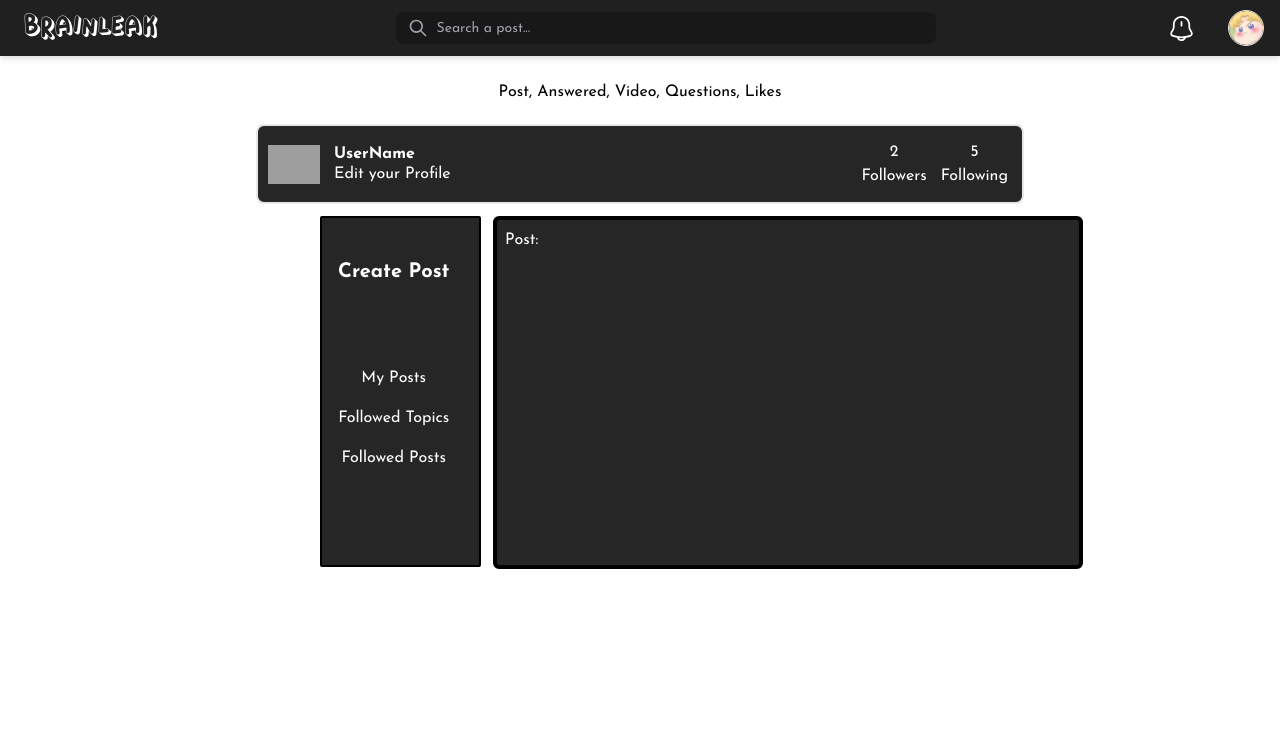
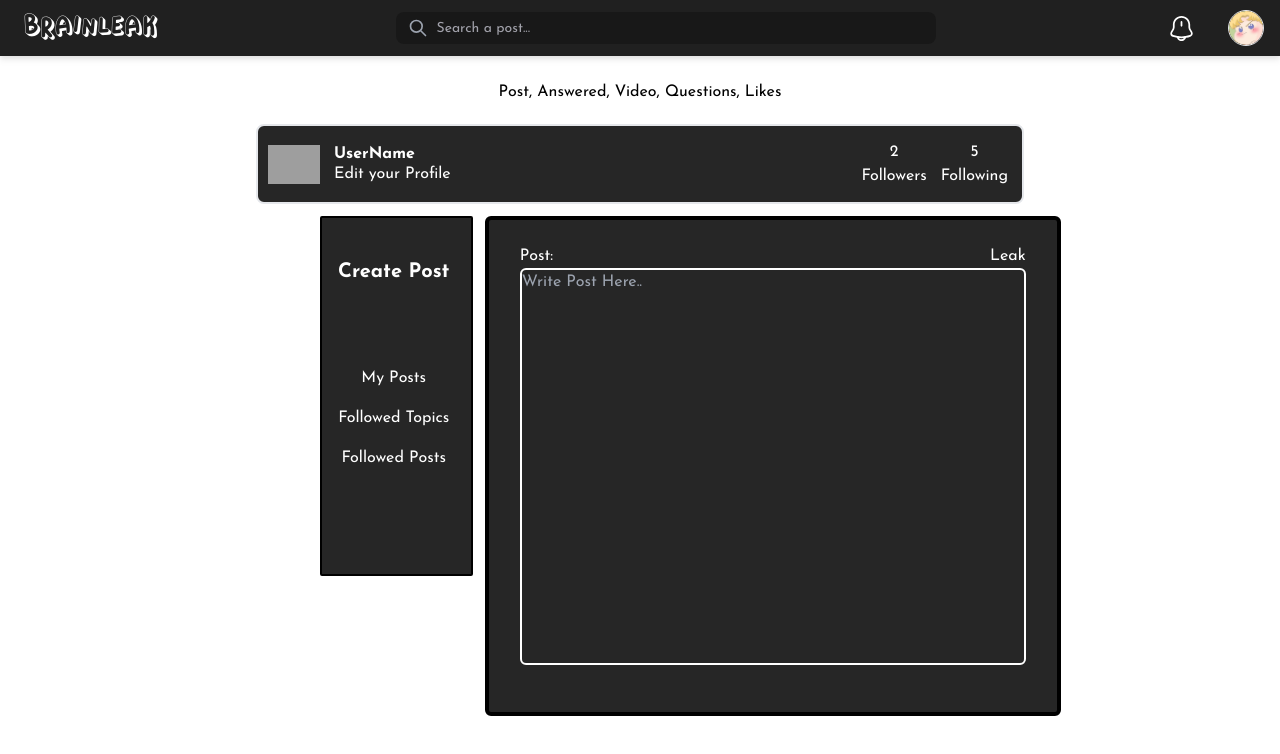
Before and after one commit to Venceyv/BrainLeak, a React (Vite) app in the folder client/: page / in a window 1280 px wide. Shown: the top 754 px of the page. Built offline with nearby package versions, Linux system fonts and the light colour scheme; grey boxes are pictures that could not be loaded.

Commit message:
Last Profile page before revamp

```diff
--- a/client/src/components/Profile/Header.tsx
+++ b/client/src/components/Profile/Header.tsx
@@ -4,6 +4,7 @@ function Header({follower, following}) {
 
   return (
     //Profile Parent Container
+    <div className="pb-3">
       <div className="border-2 rounded-lg h-1/10 w-3/5 flex items-center mt-5 translate-x-1/3 overflow-auto p-1 bg-neutral-800 text-white	">
         {/* Container for Image */}
           <div className="float-left p-1">
@@ -41,6 +42,7 @@ function Header({follower, following}) {
                 </div>
           </div>
       </div>
+    </div>
   )
 }
 
--- a/client/src/components/Profile/PostBox.tsx
+++ b/client/src/components/Profile/PostBox.tsx
@@ -33,9 +33,9 @@ function PostBox({myPosts, myFollowedTopics, myFollowedPosts}) {
   };
 
   return (
-    <div className="inline-flex w-3/4 ml-80 h-3/4">
+    <div className="inline-flex w-7/12 h-3/4 ml-80">
 
-      <div className="pr-3 pt-3 h-4/5 w-48">
+      <div className="pr-3 h-4/5 w-52">
         <div className="rounded-sm border-2 border-black flex p-2 h-3/4 bg-neutral-800 text-white	">
           <div className="relative text-center align-middle pl-2 pt-8 ">
             <button onClick={createPostHandler} className="text-xl font-bold">Create Post</button>
@@ -52,10 +52,19 @@ function PostBox({myPosts, myFollowedTopics, myFollowedPosts}) {
         </div>
       </div>
 
-      <div className="pt-3 h-9/10 w-11/12">
-        <div className="flex h-3/5 w-3/4 rounded-md border-4 border-black p-2 bg-neutral-800 text-white	">
+      <div className="content-center h-5/6 w-full">
+        <div className="flex justify-center h-full rounded-md border-4 border-black p-2 bg-neutral-800 text-white mr-1.5">
           {createPost && (
-            <p>Post: </p>
+            <form className="mt-4 w-11/12 h-full">
+              <div className="flex">
+                <label className="">Post:</label>
+                <input className="ml-auto" type="submit" value="Leak"></input>
+                <br></br>
+              </div>
+                <div className="h-5/6 flex">
+                  <textarea placeholder="Write Post Here.." className="resize-none box-border text-start border-2 border-white rounded-md w-full h-full bg-neutral-800 text-white"></textarea>
+                </div>
+            </form>
           )}
           {posts && (
             <p>{myPosts}</p>
```
Lines whose indentation alone changed are shown as unchanged.
